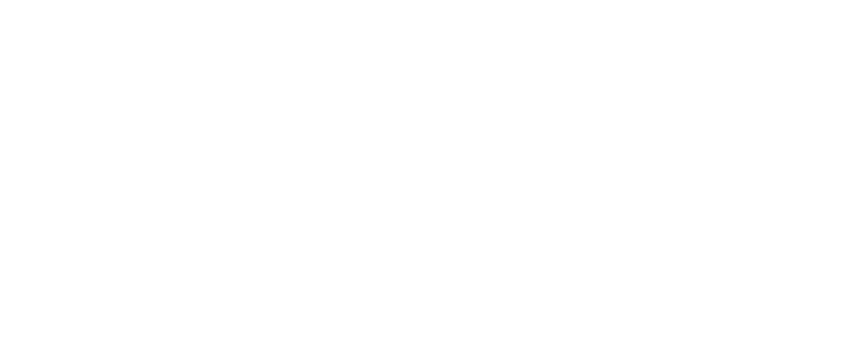
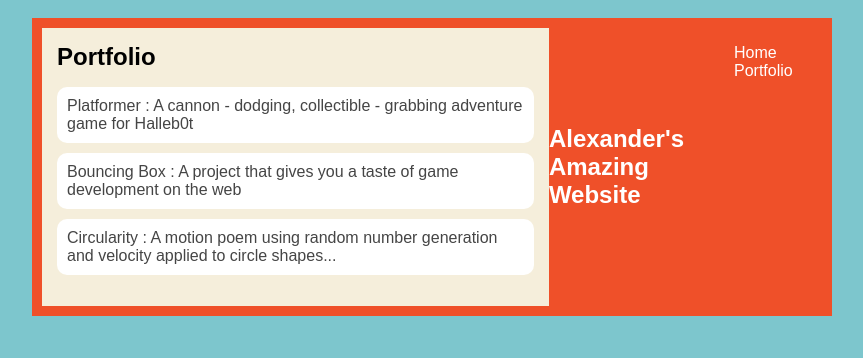
Before and after one commit to ASimoneaux42/ASimoneaux42.github.io, a plain HTML site: page portfolio.html in a window 1280 px wide. Shown: the whole page, without its empty margins (208-1071 px from the left). Drawn offline with Linux system fonts and the light colour scheme.

Commit message:
add portfolio.html file

```diff
--- a/portfolio.html
+++ b/portfolio.html
@@ -0,0 +1,34 @@
+<!DOCTYPE HTML>
+<html>
+    <head>
+        <title>Alexander's Amazing Website</title>
+        <link rel="stylesheet" href="style.css">
+    </head>
+
+    <body>
+      <div id="all-contents">
+        <nav>
+            <main>
+                <div class="content">
+                    <h1>Portfolio</h1>
+                    <ul id="portfolio">
+                        <li><a href="projects/platformer/">Platformer : A cannon - dodging, collectible - grabbing adventure game for Halleb0t</a></li>
+                        <li><a href="projects/bouncing-box/">Bouncing Box : A project that gives you a taste of game development on the web </a></li>
+                        <li><a href="projects/circularity/">Circularity : A motion poem using random number generation and velocity applied to circle shapes...</a></li>
+                    </ul>
+                </div>
+            </main>
+            <h1>Alexander's Amazing Website</h1>
+            <ul id="nav-ul">
+               <li class="nav-li">
+               <a class="nav-a" href="index.html">Home</a>
+             </li>
+             <li class="nav-li">
+               <a class="nav-a" href="portfolio.html">Portfolio</a>
+             </li>
+         </ul>
+     </nav>
+ </div>
+      </div>
+    </body>
+</html>
--- a/style.css
+++ b/style.css
@@ -53,11 +53,28 @@ main {
     padding: 15px;
 }
 
-/* portfolio styles */
-#interests {
-    border: 4px silver ridge;
-    padding: 8px;
-}
-h2, h3 {
-    margin: 0px;
-}
+         /* portfolio styles */
+         .content h1 {
+            color: black;
+        }
+
+        #portfolio {
+            list-style-type: none;
+            padding-left: 0;
+        }
+
+        #portfolio li {
+            background: #fff;
+            padding: 10px;
+            border-radius: 10px;
+            margin-bottom: 10px;
+        }
+
+        #portfolio li:hover {
+            background: #eee;
+        }
+
+        #portfolio a {
+            text-decoration: none;
+            color: #454545;
+        }
```
